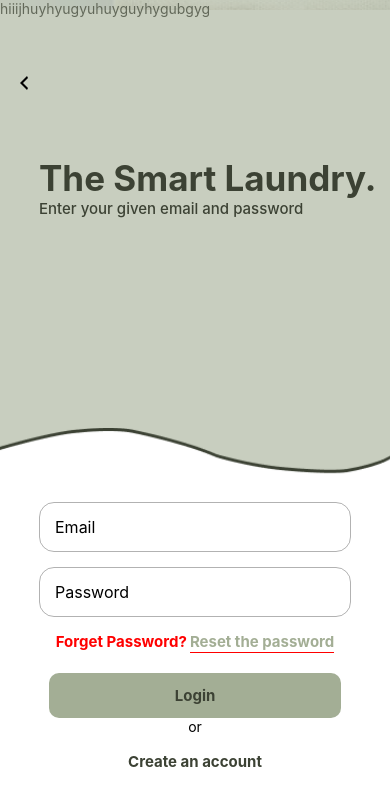
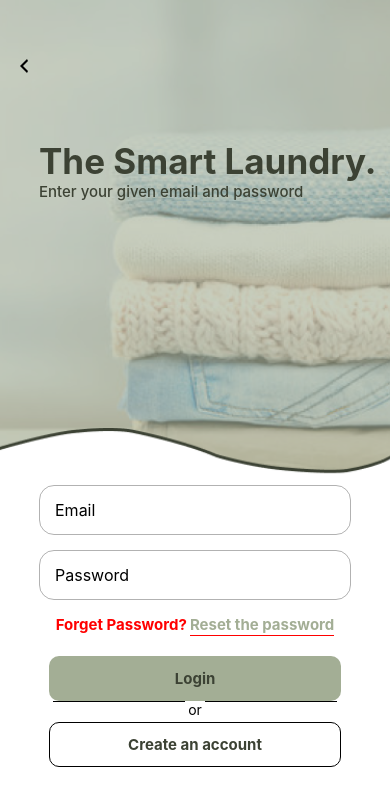
Before and after one commit to Smart-Laundry-System/Frontend, a React Native app: screen /Login in a window 390 px wide. Shown: the top 806 px of the page. Built offline with nearby package versions, Linux system fonts and the light colour scheme.

Commit message:
Update this

```diff
--- a/package.json
+++ b/package.json
@@ -13,12 +13,12 @@
     "@react-navigation/native": "^7.0.13",
     "@react-navigation/stack": "^7.0.18",
     "expo": "~52.0.17",
+    "expo-linear-gradient": "~14.0.1",
     "expo-status-bar": "~2.0.0",
     "react": "18.3.1",
     "react-native": "^0.76.4",
     "react-native-linear-gradient": "^2.8.3",
-    "smartlaundry": "file:",
-    "expo-linear-gradient": "~14.0.1"
+    "smartlaundry": "file:"
   },
   "devDependencies": {
     "@babel/core": "^7.20.0"
--- a/screens/Login.js
+++ b/screens/Login.js
@@ -7,19 +7,21 @@ import imageLoginBack from '../assets/imageLoginBack.png'
 function Login({ navigation }) {
 
     const backtoback = () => {
-        navigation.navigate('Login');
+        navigation.navigate('StartPage');
     }
     return (
         <View
             style={styles.container}
         >
-            <TouchableOpacity onPress={backtoback}>
-                <Image source={backLogin} style={styles.imageBack} />
-                <Text>hiiijhuyhyugyuhuyguyhygubgyg</Text>
-            </TouchableOpacity>
+            <Image source={backLogin} style={styles.imageBack} />
+            {/* <Text>hiiijhuyhyugyuhuyguyhygubgyg</Text> */}
+
             <View style={styles.backtop}></View>
 
-            <Image style={styles.image} source={Vector} />
+            <TouchableOpacity onPress={backtoback}>
+                <Image style={styles.image} source={Vector} />
+            </TouchableOpacity>
+
             <Text style={styles.title}>
                 The Smart Laundry.
             </Text>
@@ -58,7 +60,6 @@ function Login({ navigation }) {
 
             <View style={{ flexDirection: 'row', justifyContent: 'center' }}>
                 <Text style={styles.linedecl}></Text>
-
                 <Text style={{ marginTop: '6.5', position: 'absolute' }}>or</Text>
                 <Text style={styles.linedecr}></Text>
             </View>
@@ -77,8 +78,9 @@ const styles = StyleSheet.create({
         textAlign: 'center',
         borderBottomWidth: 1,
         // paddingBottom: 1,
-        marginRight: '12.5%',
-        marginLeft: '25%',
+        // marginRight: '21%',
+        marginLeft: '2.5%',
+        width: '34%'
         // position:'absolute'
     },
     linedecl: {
@@ -87,8 +89,9 @@ const styles = StyleSheet.create({
         textAlign: 'center',
         borderBottomWidth: 1,
         // paddingBottom: 1,
-        marginLeft: '12.5%',
-        marginRight: '25%',
+        // marginLeft: '21%',
+        marginRight: '2.5%',
+        width: '34%'
         // position: 'relative'
     },
     forgetfont: {
@@ -137,9 +140,10 @@ const styles = StyleSheet.create({
     createac: {
         width: '75%',
         height: 45,
-        backgroundColor: '#ffff', // Green color
+        // backgroundColor: 'red',
         borderRadius: 10,
-        borderColor: 'rgba(0,0,0,0.53)',
+        borderColor: 'black', // Set the border color to black
+        borderWidth: 1,       // Add border width to make the line visible
         justifyContent: 'center',
         alignItems: 'center',
         marginTop: 20,
```
